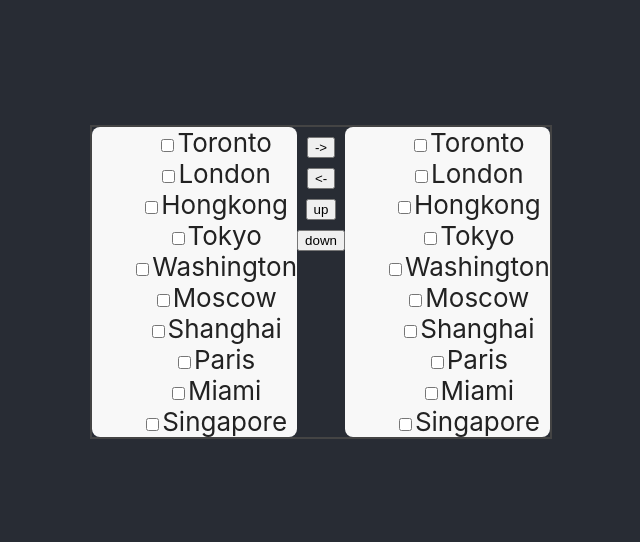
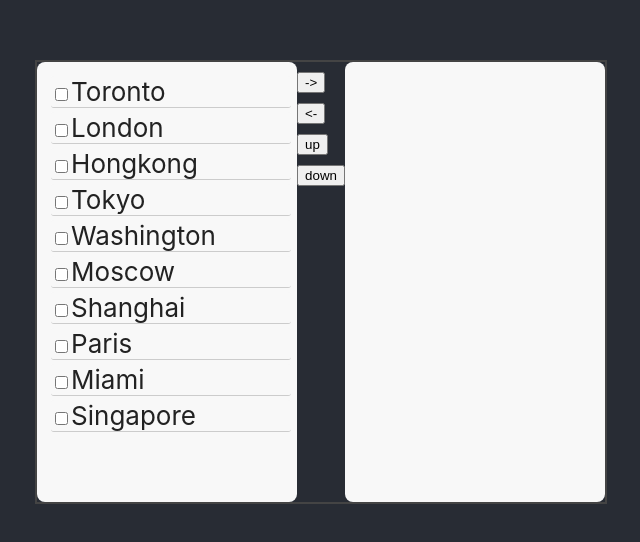
Before and after one commit to Akigaze/transfer-react, a React (Create React App) app: page / in a window 1280 px wide. Shown: the part 118-660 px from the top of the page, without its empty margins (319-959 px from the left). Built offline with nearby package versions, Linux system fonts and the light colour scheme.

Commit message:
[Akigaze] add feature list style

```diff
--- /dev/null
+++ b/src/component/featureItem.js
@@ -0,0 +1,29 @@
+import React, {Component} from "react"
+import '../style/transfer.css';
+
+
+class FeatureItem extends Component {
+    constructor(props) {
+        super(props);
+        this.state = {...this.props, isSelected:false};
+    }
+
+    click=(event)=>{
+        console.log(event.target);
+        this.setState(preState => {
+            let {isSelected} = preState;
+            return {...preState,isSelected:!isSelected}
+        });
+    }
+
+    render(){
+        return(
+            <li onClick={this.click} className={this.state.isSelected?"selected-city":"unselect-city"}>
+                <input type="checkbox" checked={this.state.isSelected}/>
+                {this.state.city}
+            </li>
+        )
+    }
+}
+
+export default FeatureItem;
--- a/src/component/featureList.js
+++ b/src/component/featureList.js
@@ -1,22 +1,19 @@
 import React, {Component} from "react"
-import {cityList} from "../constant/list_data"
+import FeatureItem from "./featureItem"
 import '../style/transfer.css';
 
 
 class FeatureList extends Component {
     constructor(props) {
         super(props);
-        this.state = {cities:cityList};
+        this.state = {cities:props.cities};
     }
 
     getCityList(){
         const {cities} = this.state;
         let cityList = cities.map((city,index) => {
             return (
-                <li key={`city-${index}`}>
-                    <input type="checkbox" />
-                    {city}
-                </li>
+                <FeatureItem key={`city-${index}`} city={city}/>
             )
         });
         return cityList;
@@ -24,7 +21,7 @@ class FeatureList extends Component {
 
     render(){
         return(
-            <div>
+            <div className="feature-div">
                 <ol className="feature-list">
                     {this.getCityList()}
                 </ol>
--- a/src/component/transfer.js
+++ b/src/component/transfer.js
@@ -1,5 +1,7 @@
 import React, {Component} from "react"
 import FeatureList from "./featureList"
+import {cityList} from "../constant/list_data"
+
 
 class Transfer extends Component {
     constructor(props) {
@@ -9,14 +11,14 @@ class Transfer extends Component {
     render(){
         return(
             <div className="transfer">
-                <FeatureList/>
+                <FeatureList cities={cityList}/>
                 <div>
                     <input type="button" value="->"/><br/>
                     <input type="button" value="<-"/><br/>
                     <input type="button" value="up"/><br/>
                     <input type="button" value="down"/><br/>
                 </div>
-                <FeatureList/>
+                <FeatureList cities={[]}/>
             </div>
         )
     }
--- a/src/style/App.css
+++ b/src/style/App.css
@@ -1,5 +1,5 @@
 .App {
-  text-align: center;
+  /* text-align: center; */
 }
 
 .App-logo {
--- a/src/style/transfer.css
+++ b/src/style/transfer.css
@@ -1,12 +1,34 @@
 .feature-list{
     list-style: none;
-    background-color: #f8f8f8;
     border-radius: 8px;
     color: #222;
-    margin: 0
+    margin: 0;
+    padding: 10px;
+    background-color: #f8f8f8;
+    min-height: 420px;
+    min-width: 240px;
+}
+.feature-div{
+
 }
 
 .transfer{
     border: 2px solid #444;
     display: flex;
 }
+
+.selected-city{
+    background: #31bcf3;
+    margin: 4px;
+    width: 100%;
+    border-radius: 3px;
+    border-bottom: 1px solid #999;
+}
+
+.unselect-city{
+    background: #f8f8f8;
+    margin: 4px;
+    width: 100%;
+    border-radius: 3px;
+    border-bottom: 1px solid #ccc;
+}
```
